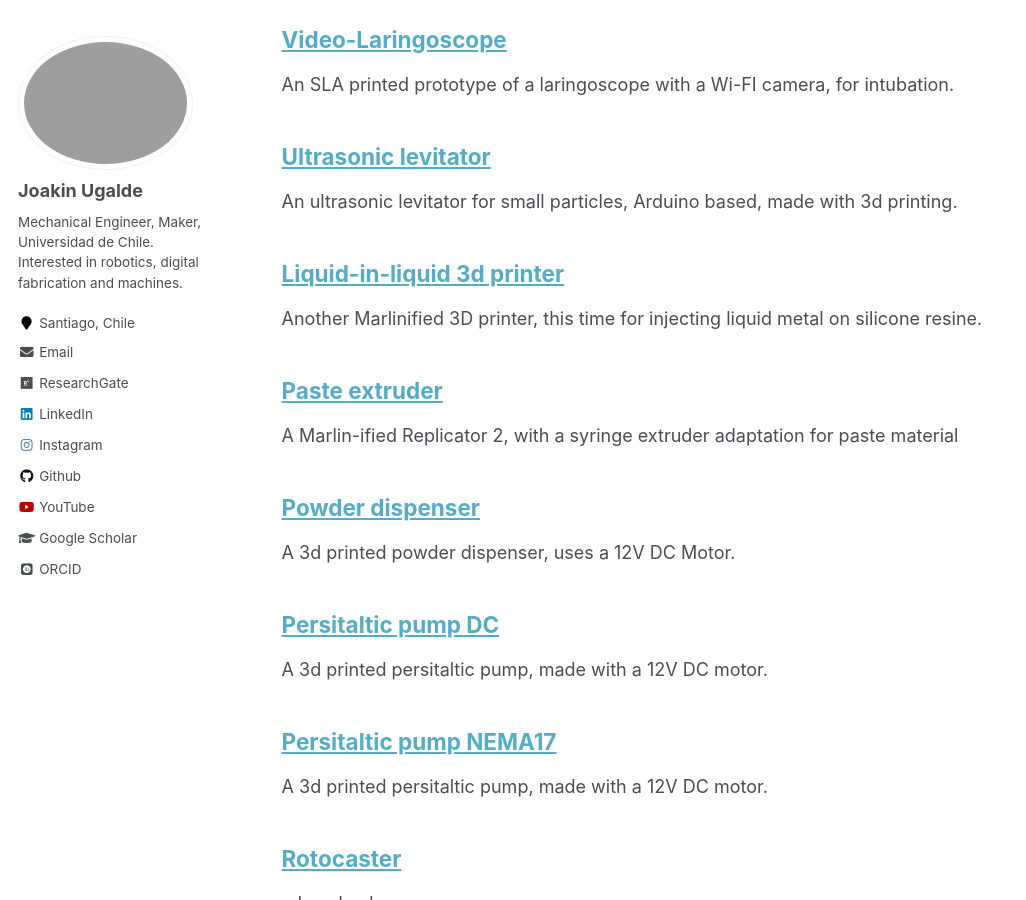
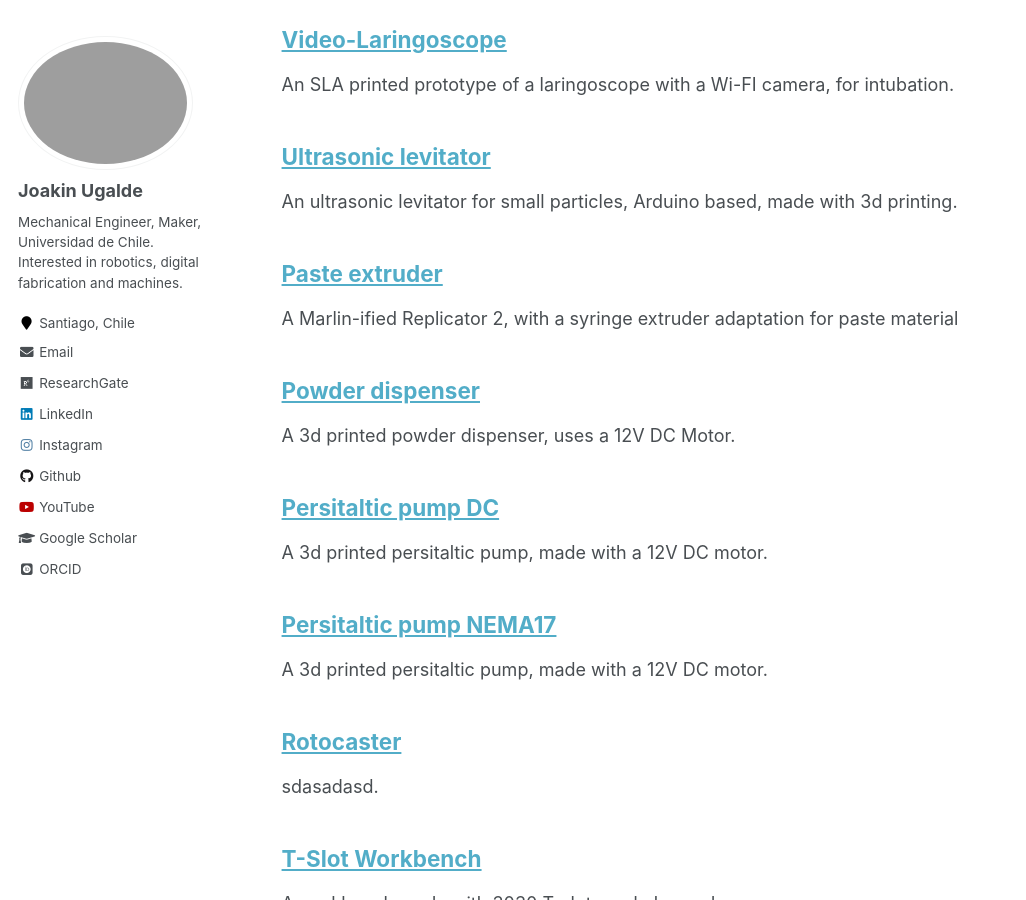
Before and after one commit to jkugalde/jkugalde.github.io, a Jekyll site: the page built from _pages/collection-archive.html, in a window 1280 px wide and 900 px high, scrolled down 656 px. Shown: the whole window, without its empty margins (0-1026 px from the left). Built offline with Jekyll 4.4.1, drawn with Linux system fonts in a browser that asks for light colours; some web fonts are replaced.

```diff
--- a/_portfolio/liquid.md
+++ /dev/null
@@ -1,13 +0,0 @@
----
-layout: archive
-title: "Liquid-in-liquid 3d printer"
-excerpt: "Another Marlinified 3D printer, this time for injecting liquid metal on silicone resine."
-collection: portfolio
-author_profile: true
----
-
-## Resume
-
-lorem
-
----
```
Also changed, not shown: _pages/portfolio.md (+6 -0 lines), _portfolio/paste-extruder.md (deleted, +0 -18 lines), _portfolio/pastextruder.md (added, +19 -0 lines), images/paste.png (added).
